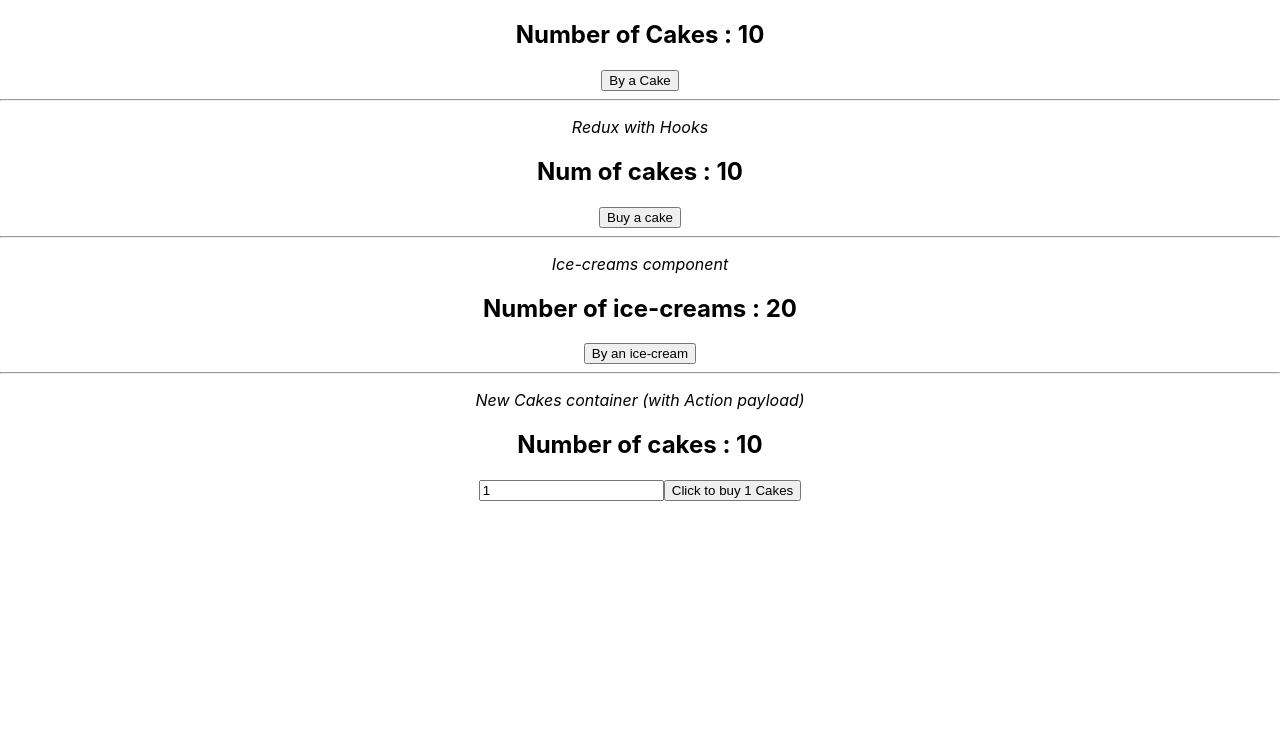
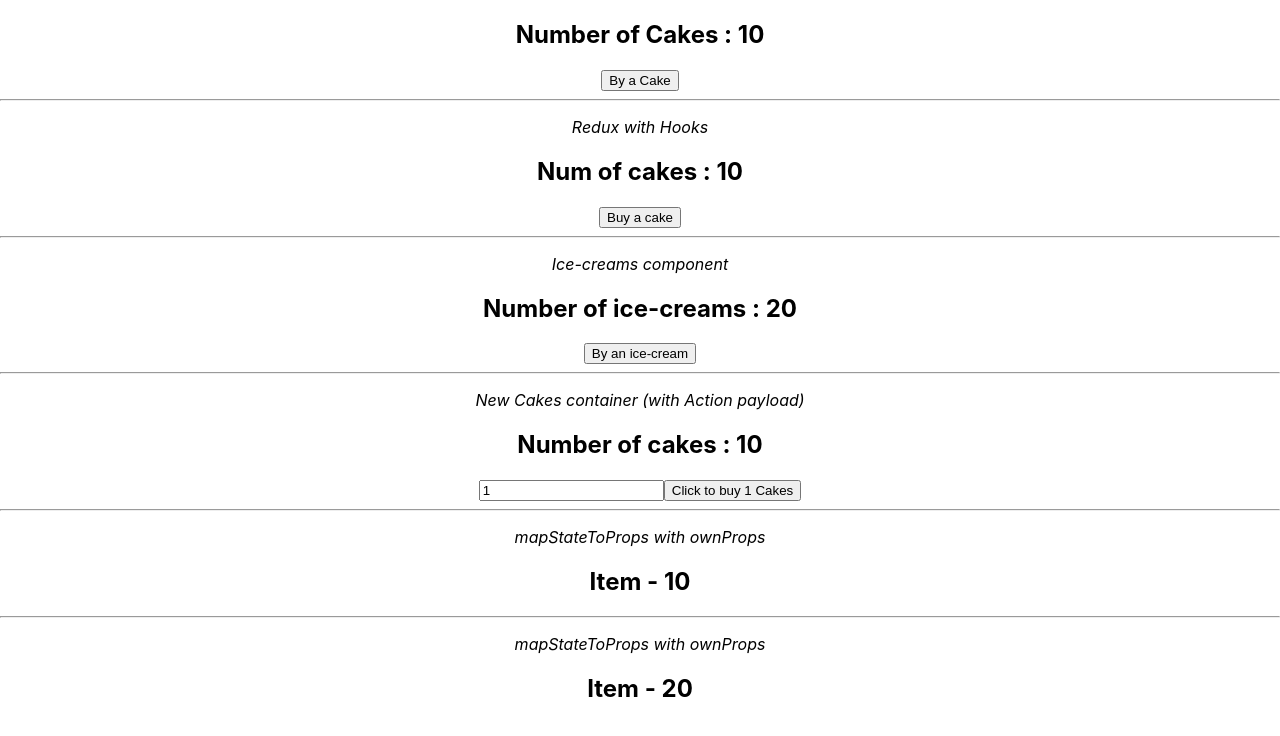
Before and after one commit to CalyCherkaoui/react-redux-tuto, a React (Create React App) app: page / in a window 1280 px wide. Shown: the top 736 px of the page. Built offline with nearby package versions, Linux system fonts and the light colour scheme.

Commit message:
Implement itemContainer

```diff
--- a/src/App.js
+++ b/src/App.js
@@ -6,6 +6,7 @@ import CakeContainer from './components/CakeContainer';
 import HooksCakeContainer from './components/HooksCakeContainer';
 import IceCreamContainer from './components/IceCreamContainer';
 import NewCakeContainer from './components/NewCakeContainer';
+import ItemContainer from './components/ItemContainer';
 
 function App() {
   return (
@@ -15,6 +16,8 @@ function App() {
         <HooksCakeContainer />
         <IceCreamContainer />
         <NewCakeContainer />
+        <ItemContainer cake />
+        <ItemContainer />
       </div>
     </Provider>
   );
--- /dev/null
+++ b/src/components/ItemContainer.js
@@ -0,0 +1,21 @@
+import React from 'react'
+import { connect } from 'react-redux'
+
+function ItemContainer(props) {
+  return (
+    <div>
+      <hr></hr>
+      <p><em>mapStateToProps with ownProps</em></p>
+      <h2>Item - {props.item} </h2>
+    </div>
+  )
+}
+
+const mapStateToProps = (state, ownProps) => {
+  const itemState = ownProps.cake ? state.cake.numOfCakes : state.iceCream.numOfIceCreams
+  return {
+    item: itemState
+  }
+}
+
+export default connect(mapStateToProps)(ItemContainer)
```
